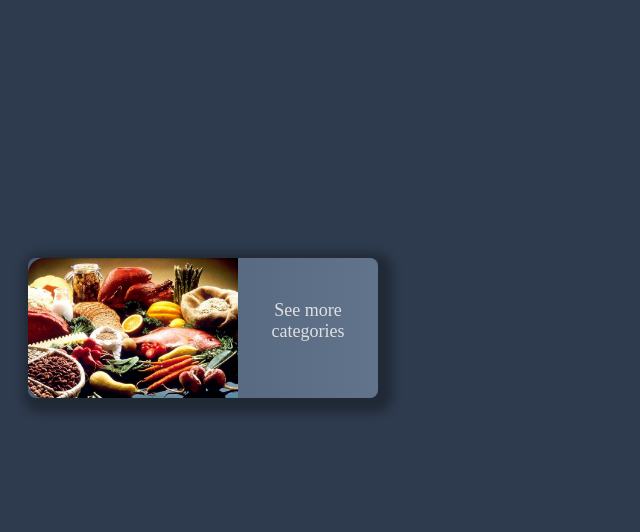
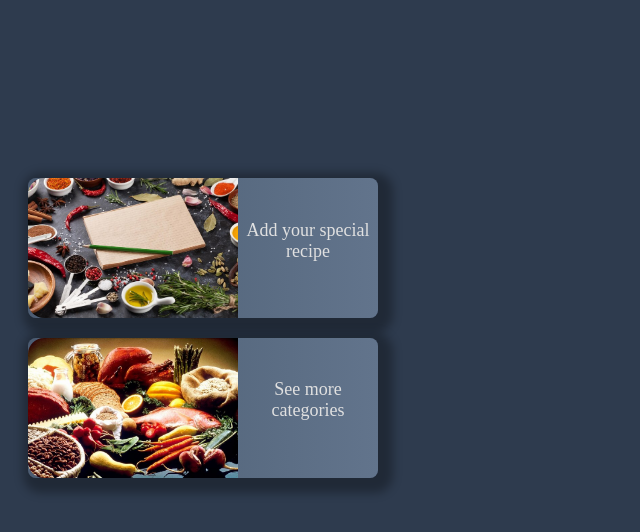
Before and after one commit to Mena-Adel20/Recipe-Manager, a Flask app: page /home in a window 1280 px wide. Shown: the top 532 px of the page, without its empty margins (0-640 px from the left). Run offline with Flask 3, Linux system fonts and the light colour scheme.

Commit message:
add new  card in home page for add new recipe

```diff
--- a/static/css/home.css
+++ b/static/css/home.css
@@ -22,7 +22,7 @@ body {
     align-items: center;
 }
 
-.category-card {
+.category-card , .addRecipe_card {
     margin: 20px;
     width: 350px;
     overflow: hidden;
@@ -38,13 +38,13 @@ body {
     margin: 20px;
 }
 
-.category-card img {
+.category-card img ,.addRecipe_card img {
     width: 60%;
     border-top-left-radius: 16px;
     border-bottom-left-radius: 16px;
 }
 
-.str-name {
+.str-name , .newrecipe-name {
     margin-top: 0;
     color: #E0E0E0;
     /* Light gray for better readability */
--- a/templates/index.html
+++ b/templates/index.html
@@ -13,6 +13,12 @@
 <section>
     <div class="container-pag1">
         <div>
+            <div class="addRecipe_card" id="addRecipe_card">
+                <img src="../static/images/newrecipe.jpg" alt="addRecipe" class="addRecipe-image">
+                <div class="addRecipe-details">
+                    <h2 class="newrecipe-name">Add your special recipe</h2>
+                </div>
+            </div>
             <div class="category-card" id="category-card">
                 <img src="../static/images/categories.jpg" alt="explore categories" class="category-image">
                 <div class="category-details">
```
Also changed, not shown: static/images/newrecipe.jpg (added).
